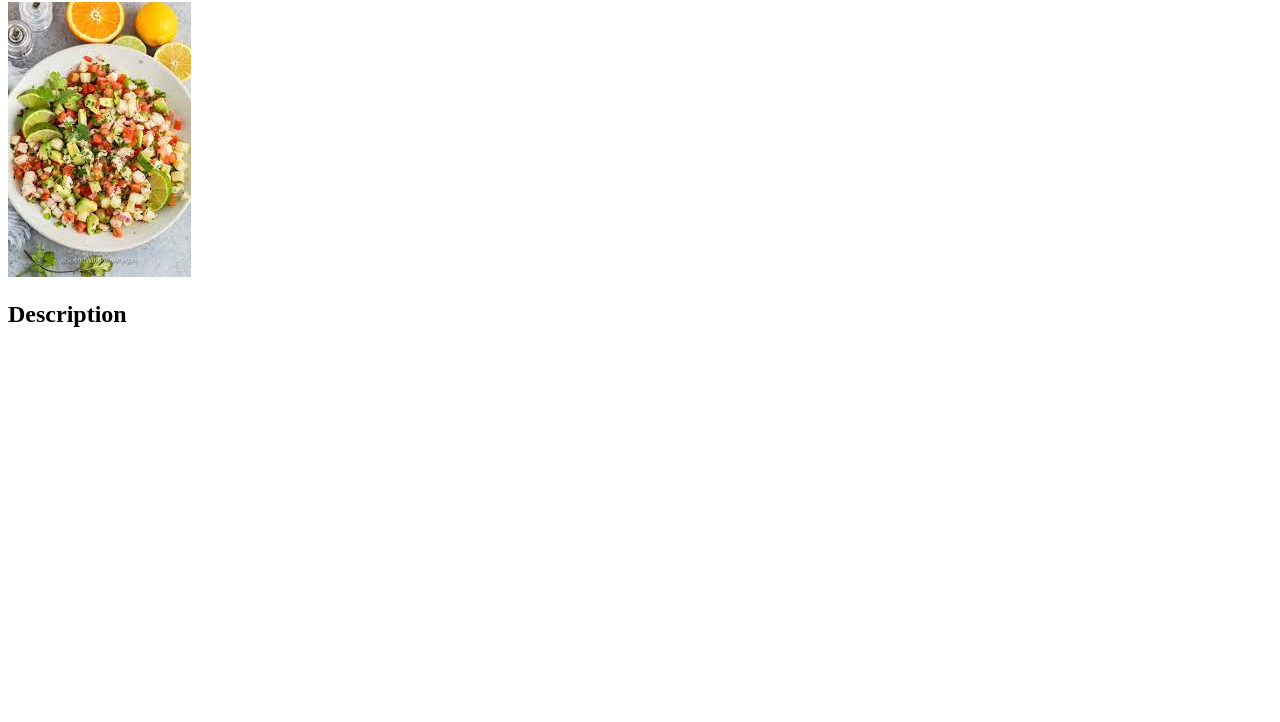
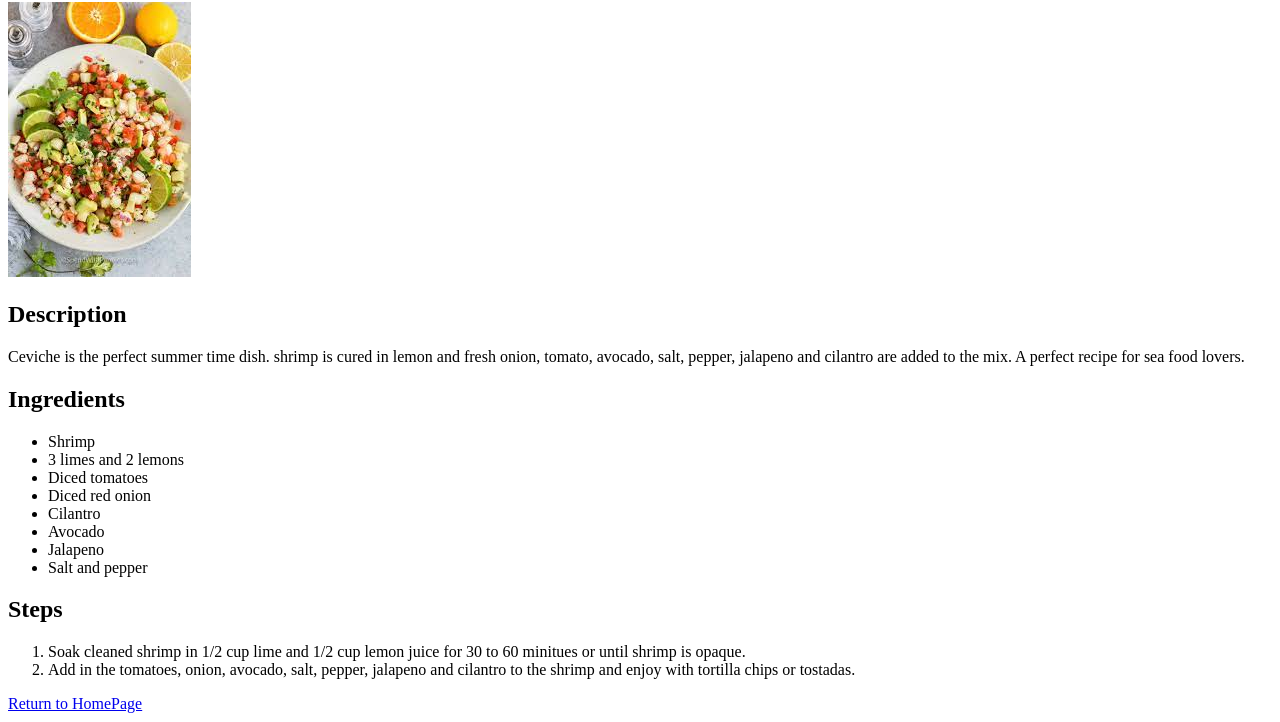
Before and after one commit to Naramos00/odin-recipies, a plain HTML site: page recipies/ceviche.html in a window 1280 px wide. Shown: the part 78-800 px from the top of the page. Drawn offline with Linux system fonts and the light colour scheme.

Commit message:
Add return to homepage link in recipe files

```diff
--- a/recipies/ceviche.html
+++ b/recipies/ceviche.html
@@ -8,6 +8,23 @@
     <h1>Ceviche</h1>
     <img src="../img/ceviche.jpg" alt="Bowl of ceviche">
     <h2>Description</h2>
-    <p></p>
+    <p>Ceviche is the perfect summer time dish. shrimp is cured in lemon and fresh onion, tomato, avocado, salt, pepper, jalapeno and cilantro are added to the mix. A perfect recipe for sea food lovers.</p>
+    <h2>Ingredients</h2>
+    <ul>
+        <li>Shrimp</li>
+        <li>3 limes and 2 lemons</li>
+        <li>Diced tomatoes</li>
+        <li>Diced red onion</li>
+        <li>Cilantro</li>
+        <li>Avocado</li>
+        <li>Jalapeno</li>
+        <li>Salt and pepper</li>
+    </ul>
+    <h2>Steps</h2>
+    <ol>
+        <li>Soak cleaned shrimp in 1/2 cup lime and 1/2 cup lemon juice for 30 to 60 minitues or until shrimp is opaque.</li>
+        <li>Add in the tomatoes, onion, avocado, salt, pepper, jalapeno and cilantro to the shrimp and enjoy with tortilla chips or tostadas.</li>
+    </ol>
+    <a href="../index.html">Return to HomePage</a>
 </body>
 </html>
```
Also changed, not shown: recipies/breakfast-burrito.html (+1 -0 lines), recipies/fettuccine.html (+1 -0 lines).
